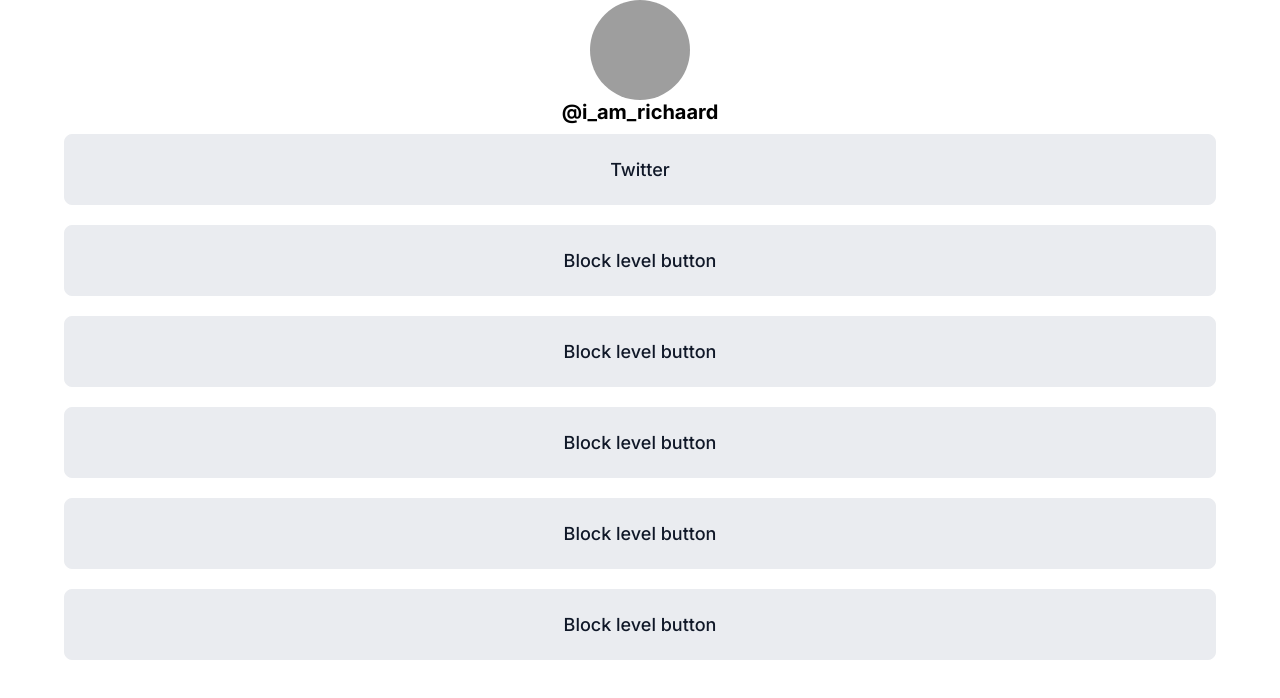
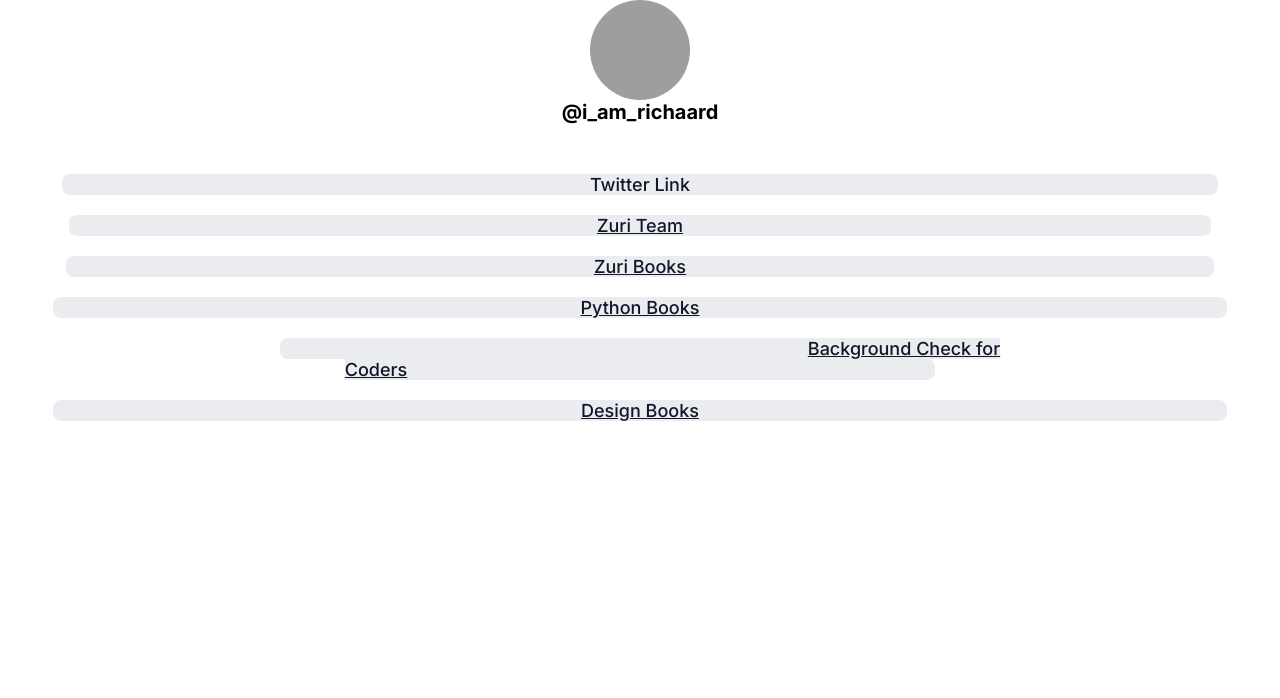
Before and after one commit to Richardjackson-web/linktree-profile, a React (Create React App) app: page / in a window 1280 px wide. Shown: the top 698 px of the page. Built offline with nearby package versions, Linux system fonts and the light colour scheme; grey boxes are pictures that could not be loaded.

Commit message:
I'm done with the hard coding, all that's left is its responsiveness.

```diff
--- a/src/Component/Link/Link.css
+++ b/src/Component/Link/Link.css
@@ -1,18 +1,53 @@
 @import url('https://fonts.googleapis.com/css2?family=Inter:wght@500&display=swap');
 
 .link-button{
-    width: 90%;
     font-family: 'Inter';
     font-style: normal;
     font-weight: 500;
     font-size: 18px;
-    padding: 24px 32px;
     color: #101828;
     background: #EAECF0;
-    border: 1px solid #EAECF0;
+    /* border: 1px solid #0b0b0b; */
     border-radius: 8px;
+    padding: 0rem 35rem 0rem 35rem;
 }
 .main-btn{
     text-align: center;
-    margin-top: 10px;
+    margin-top: 50px;
 }
+@media screen and (min-width:300px) {
+    .link-button{
+        padding-left: 6rem;
+        padding-right:6rem;
+    }
+}
+@media screen and (min-width:480px) {
+    .link-button{
+        padding-left: 11rem;
+        padding-right:11rem;
+    }
+}
+@media screen and (min-width:600px) {
+    .link-button{
+        padding-left: 15rem;
+        padding-right:15rem;
+    }
+}
+@media screen and (min-width:768px) {
+    .link-button{
+        padding-left: 20rem;
+        padding-right:20rem;
+    }
+}
+@media screen and (min-width:1024px) {
+    .link-button{
+        padding-left:28rem;
+        padding-right:28rem;
+    }
+}
+@media screen and (min-width:1200px) {
+    .link-button{
+        padding-left: 33rem;
+        padding-right:33rem;
+    }
+}
--- a/src/Component/Link/Link.js
+++ b/src/Component/Link/Link.js
@@ -5,29 +5,27 @@
   return (
     <div>
         <div className="main-btn">
-            <button className="link-button">
-                Twitter
-            </button>
+            <a className="link-button">Twitter Link</a>
             <br /><br/>
-            <button className="link-button">
-                Block level button
-            </button>
+            <a href="https://training.zuri.team/" id="btn__zuri" className="link-button">
+                Zuri Team
+            </a>
             <br /><br/>
-            <button className="link-button">
-                Block level button
-            </button>
+            <a href="http://books.zuri.team" id="books" className="link-button">
+                Zuri Books
+            </a>
             <br /><br/>
-            <button className="link-button">
-                Block level button
-            </button>
+            <a href="https://books.zuri.team/" id="book__python" className="link-button">
+                Python Books
+            </a>
             <br /><br/>
-            <button className="link-button">
-                Block level button
-            </button>
+            <a href="https://background.zuri.team/" id="pitch" className="link-button">
+                Background Check for Coders
+            </a>
             <br /><br/>
-            <button className="link-button">
-                Block level button
-            </button>
+            <a href="https://books.zuri.team/design-rules" id="book__design" className="link-button">
+                Design Books
+            </a>
         </div>
     </div>
   )
```
